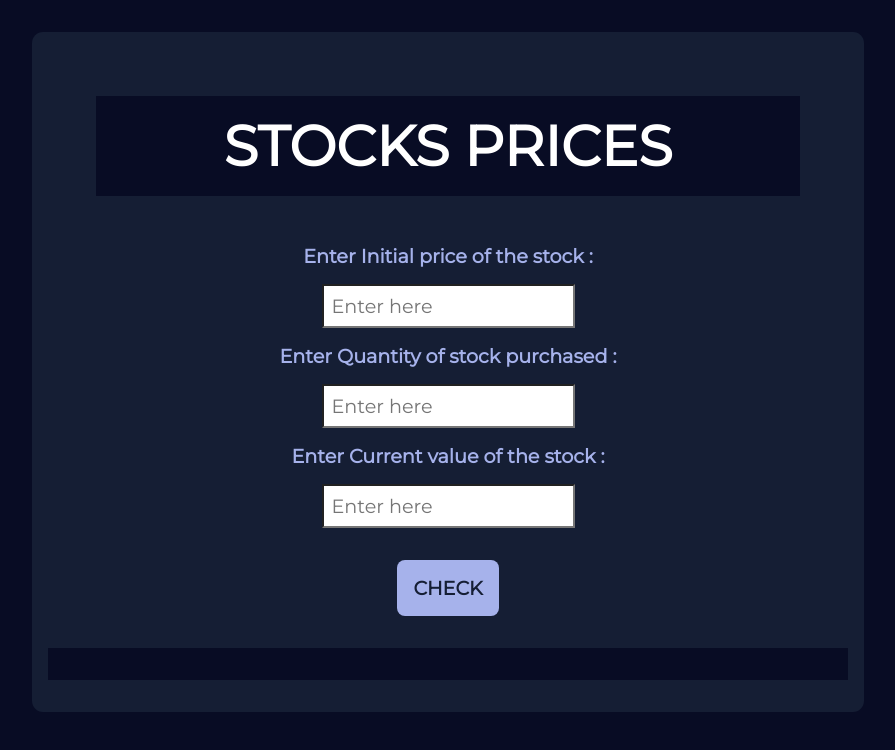
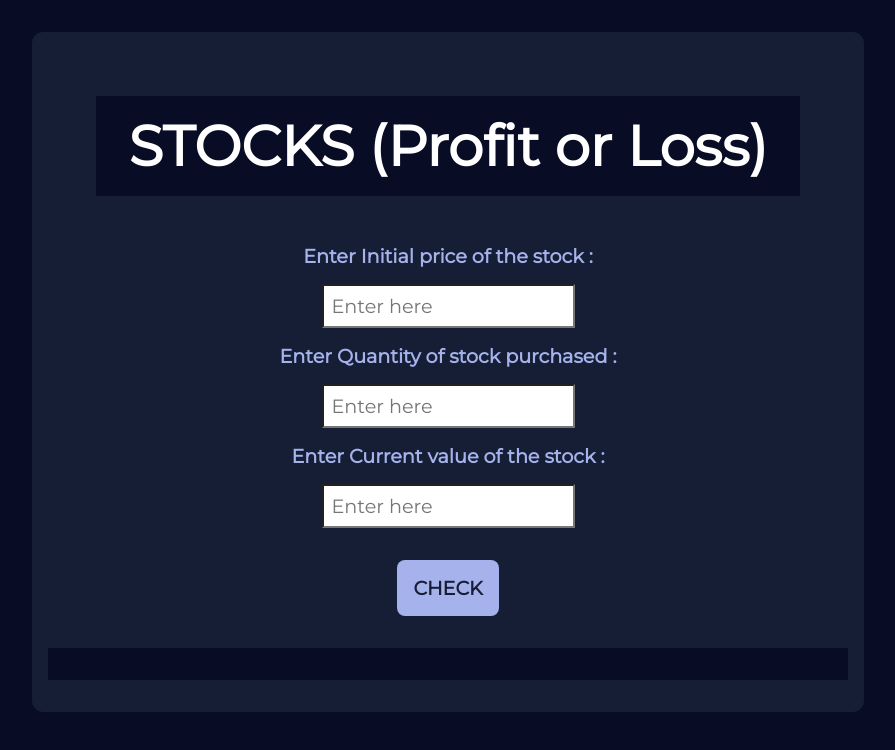
Before and after one commit to DevNirah7/Mark-14-Stock-analyzer, a plain HTML site: page index.html in a window 1280 px wide. Shown: the whole page, without its empty margins (192-1087 px from the left). Drawn offline with Linux system fonts and the light colour scheme.

Commit message:
Update: Title name change

```diff
--- a/index.html
+++ b/index.html
@@ -12,7 +12,7 @@
 
 <body>
     <div class="container">
-        <h1 id="title">STOCKS PRICES</h1>
+        <h1 id="title">STOCKS (Profit or Loss)</h1>
         <label>Enter Initial price of the stock :</label>
         <input id="initial-input" type="number" placeholder="Enter here" min="0" oninput="validity.valid||(value='');"/>
         <label>Enter Quantity of stock purchased :</label>
```
